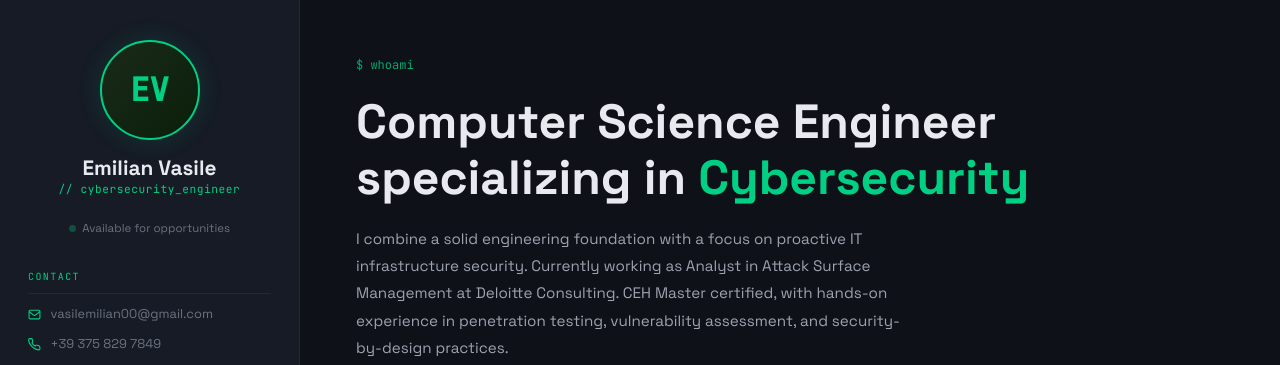
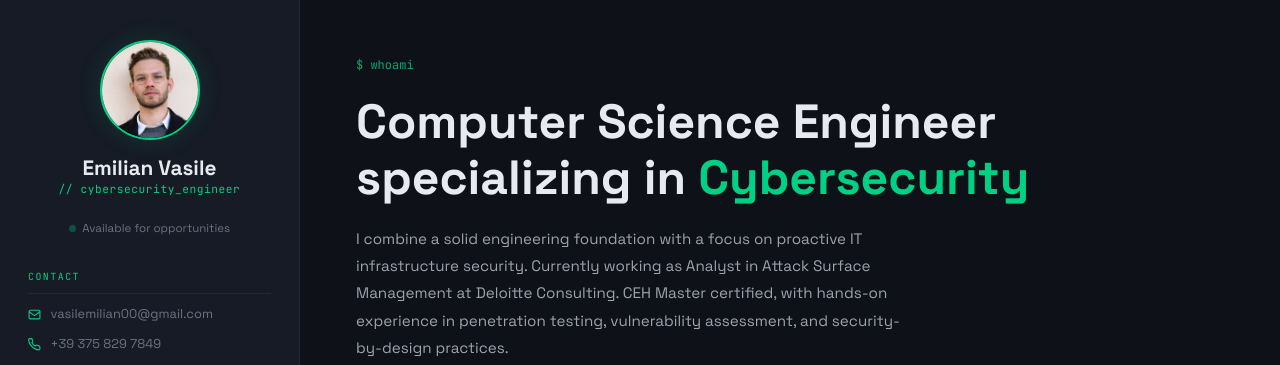
Before and after one commit to vasilemilian/vasilemilian.github.io, a plain HTML site: page index.html in a window 1280 px wide. Shown: the top 365 px of the page. Drawn offline with Linux system fonts and the light colour scheme.

Commit message:
Replace avatar div with image element

```diff
--- a/index.html
+++ b/index.html
@@ -207,7 +207,7 @@
 <div class="layout">
   <aside class="sidebar">
     <div class="profile">
-      <div class="avatar">EV</div>
+      <img class="avatar" src="image-2.png" alt="Emilian Vasile" style="object-fit: cover;" />
       <div>
         <div class="profile-name">Emilian Vasile</div>
         <div class="profile-role">// cybersecurity_engineer</div>
```
